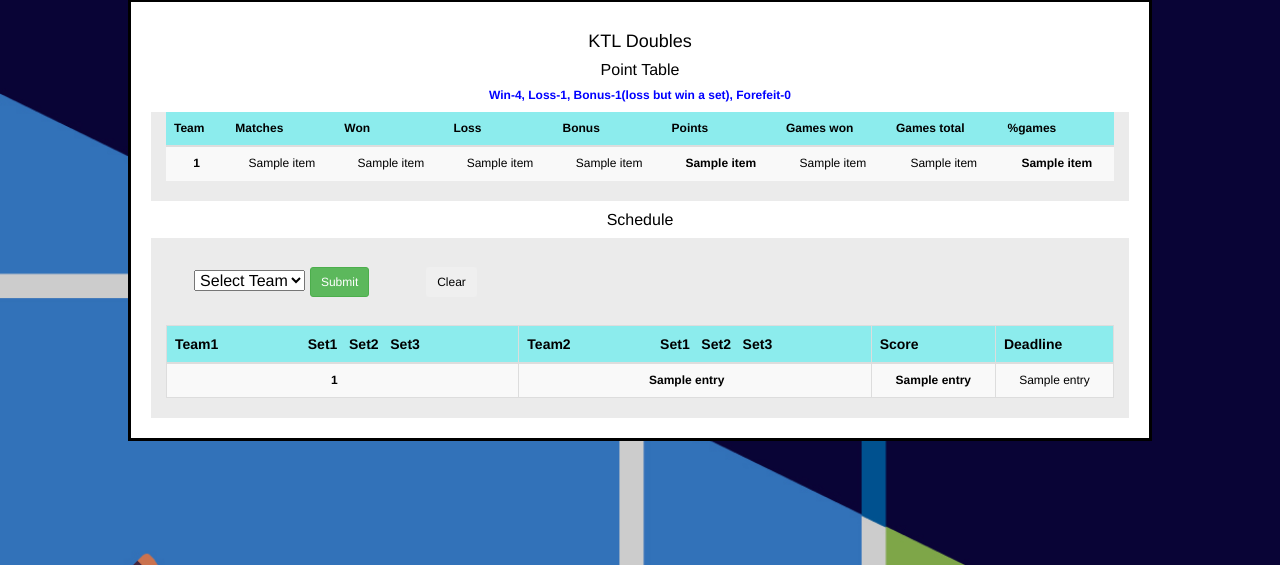
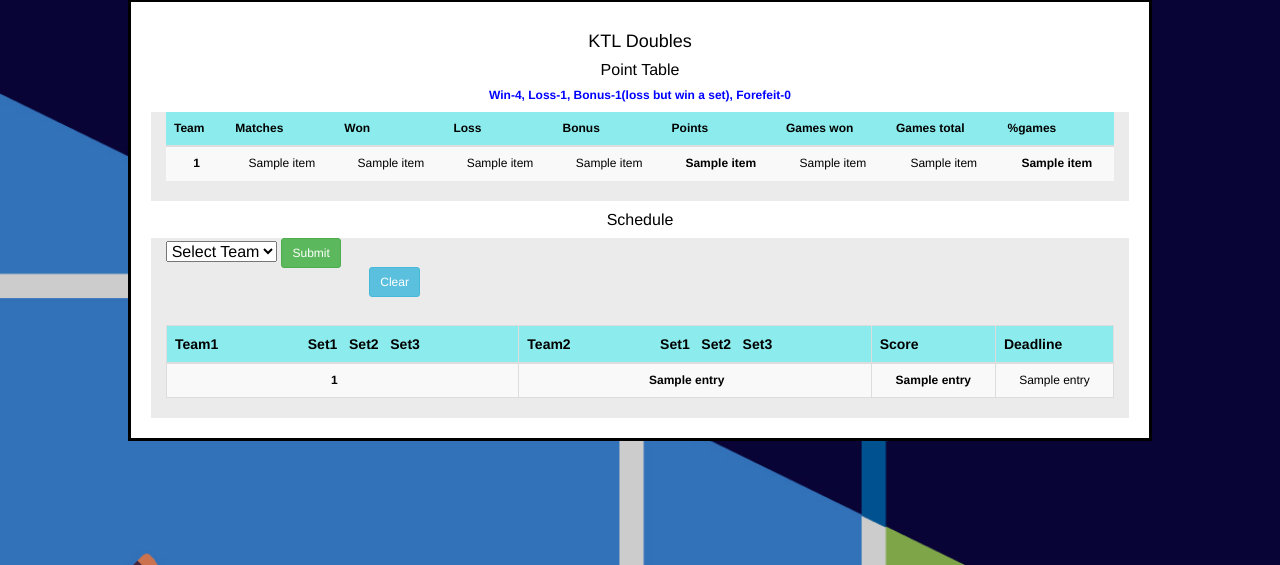
Before and after one commit to HarshaNyshadham/KTL, a Flask app: template source/templates/KTLDoubles.html in a window 1280 px wide. Shown: the part 142-707 px from the top of the page. Run offline with Flask 2, Linux system fonts and the light colour scheme; tables that the repository leaves empty hold one stand-in row (values such as "Sample post"); the template is opened without the code that fills it: values that come from a table or form of the project are taken from there, most other values are stand-ins (such as "Sample title", 1, 10 or a date in 2020); some libraries are stand-ins or nearby versions.

Commit message:
Update KTLDoubles.html

```diff
--- a/source/templates/KTLDoubles.html
+++ b/source/templates/KTLDoubles.html
@@ -71,7 +71,7 @@
 
 <div class="container mx-auto mb-3 text-center" style="width: 1000px; font-size: 16px;background-color: #EBEBEB;text-align: center;">
 
-<form action="{{ url_for("KTLDoubles")}}" method="post">
+<form action="{{ url_for("KTLDoubles")}}" method="post" style="padding: 0;margin: 0;">
 <select name="comp_select" class="selectpicker bg-light" data-live-search="true" aria-label="Default select example" style= "text-align: center;">
   <option selected>Select Team</option>
   {% for p in players %}
@@ -81,7 +81,7 @@
 <button type="submit" class="btn btn-success btn-sm">Submit</button>
   </form>
   <form action="{{ url_for("KTLDoubles")}}">
-    <button type="submit" class="btn btn-secondary btn-sm">Clear</button>
+    <button type="submit" class="btn btn-info  btn-sm">Clear</button>
   </form>
   <br>
 
```
